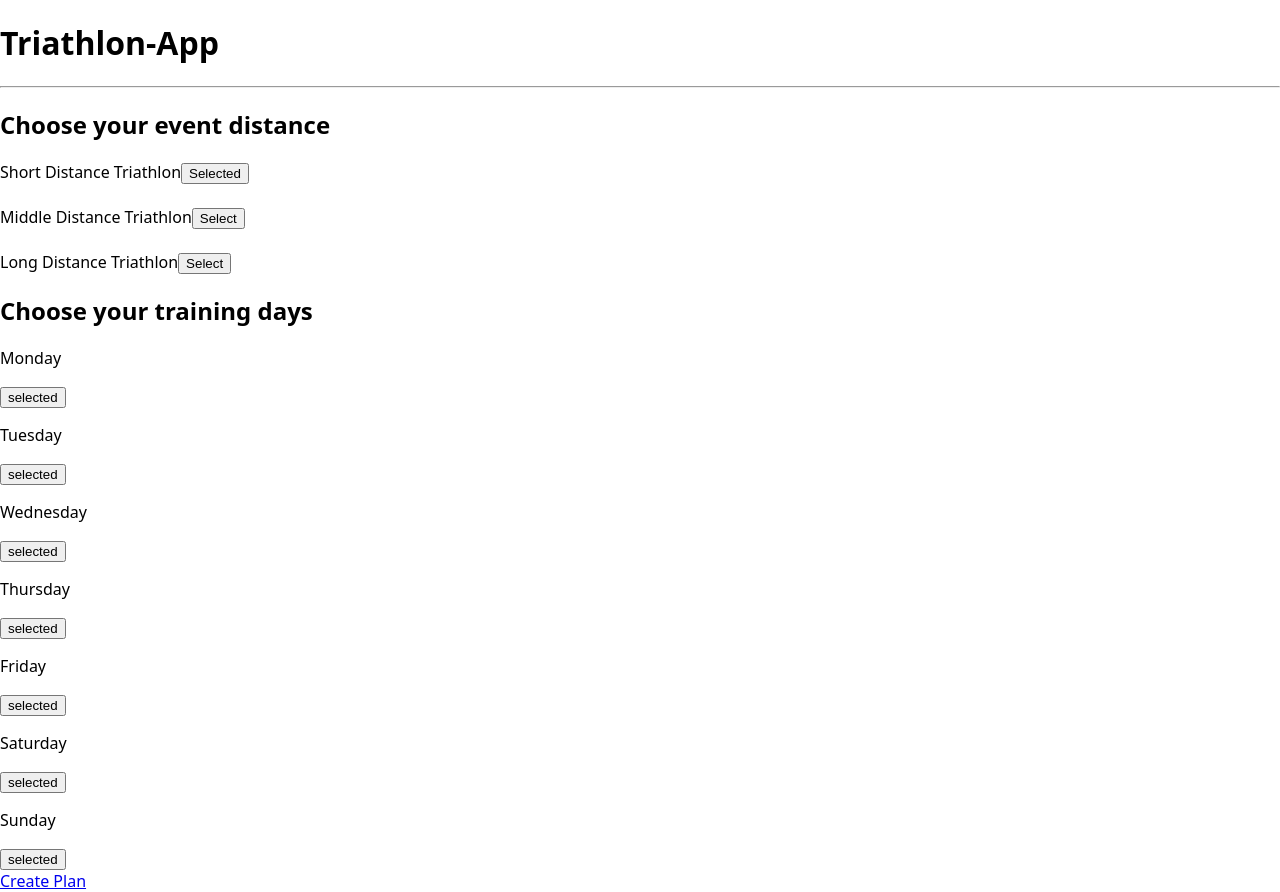
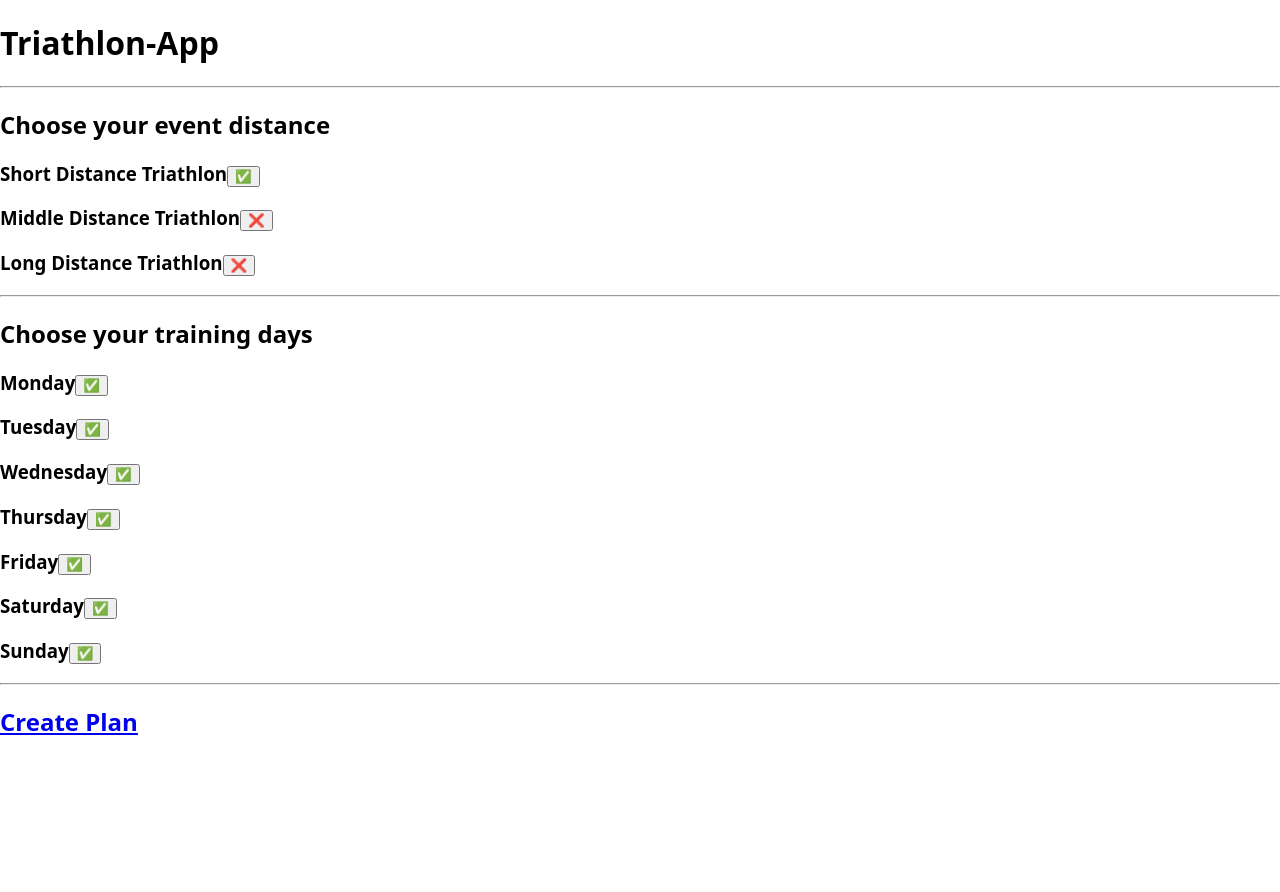
Before and after one commit to FrankSiyli/capstone_triathlon_app, a Next.js app: page / in a window 1280 px wide. After the commit the page ends 800 px from the top, so only its background shows below. Built offline with nearby package versions, Linux system fonts and the light colour scheme.

Commit message:
little styling for a better overview

```diff
--- a/pages/addedDaysPage.js
+++ b/pages/addedDaysPage.js
@@ -47,7 +47,6 @@ function AddedDaysPage() {
                     <button onClick={() => toggleSessionDetails(day.id, index)}>
                       {showSessionDetails[day.id]?.[index] ? "x" : "☰"}
                     </button>
-
                     {showSessionDetails[day.id]?.[index] && (
                       <div>
                         <p>{session.details}</p>
--- a/pages/index.js
+++ b/pages/index.js
@@ -68,7 +68,7 @@ export default function HomePage() {
         title="Create Plan"
         onClick={handleCreatePlanClick}
       >
-        Create Plan
+        <h2>Create Plan</h2>
       </Link>
     </div>
   );
--- a/src/components/Buttons/DistanceButtons/index.js
+++ b/src/components/Buttons/DistanceButtons/index.js
@@ -9,39 +9,42 @@ export default function DistanceButtons({ selectedType, setSelectedType }) {
     <div>
       <h2>Choose your event distance</h2>
       <label>
+        <h3>
           Short Distance Triathlon
           <button
             type="button"
             className={selectedType === "short" ? "selected" : ""}
             onClick={() => handleButtonClick("short")}
           >
-          {selectedType === "short" ? "Selected" : "Select"}
+            {selectedType === "short" ? "✅" : "❌"}
           </button>
+        </h3>
       </label>
-      <br />
-      <br />
       <label>
+        <h3>
           Middle Distance Triathlon
           <button
             type="button"
             className={selectedType === "mid" ? "selected" : ""}
             onClick={() => handleButtonClick("mid")}
           >
-          {selectedType === "mid" ? "Selected" : "Select"}
+            {selectedType === "mid" ? "✅" : "❌"}
           </button>
+        </h3>
       </label>
-      <br />
-      <br />
       <label>
+        <h3>
           Long Distance Triathlon
           <button
             type="button"
             className={selectedType === "long" ? "selected" : ""}
             onClick={() => handleButtonClick("long")}
           >
-          {selectedType === "long" ? "Selected" : "Select"}
+            {selectedType === "long" ? "✅" : "❌"}
           </button>
+        </h3>
       </label>
+      <hr />
     </div>
   );
 }
--- a/src/components/Days/index.js
+++ b/src/components/Days/index.js
@@ -17,13 +17,16 @@ export default function Days({ filtered }) {
       {days.map((day) => {
         return (
           <div key={day.id}>
-            <p>{day.title}</p>
-            <button onClick={() => toggleDay(day.id)}>
-              {day.added ? "selected " : "not selected"}
-            </button>
+            <h3>
+              {day.title}
+              <button onClick={() => toggleDay(day.id)}>
+                {day.added ? "✅ " : "❌"}
+              </button>
+            </h3>
           </div>
         );
       })}
+      <hr />
     </>
   );
 }
```
Lines whose indentation alone changed are shown as unchanged.
